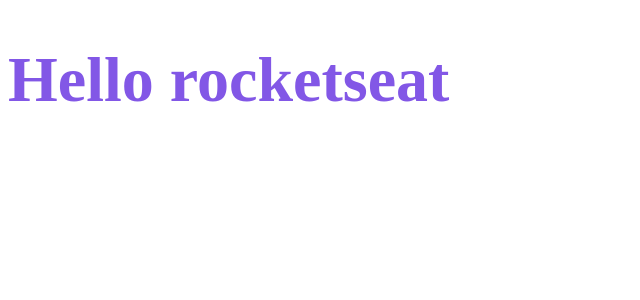
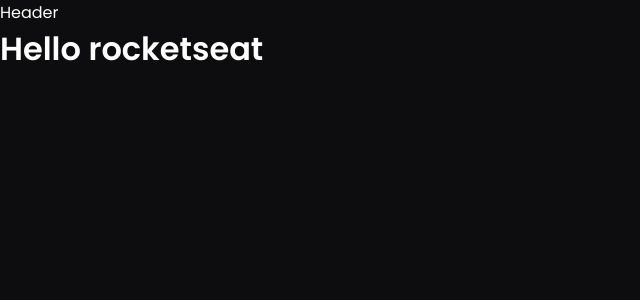
Before and after one commit to allyson7/fin-manager, a React (Create React App) app: page / in a window 1280 px wide. Shown: the top 300 px of the page, without its empty margins (0-640 px from the left). Built offline with nearby package versions, Linux system fonts and the light colour scheme.

Commit message:
:lipstick: added colors and fonts in global style

```diff
--- a/public/index.html
+++ b/public/index.html
@@ -1,9 +1,17 @@
 <!DOCTYPE html>
 <html lang="en">
   <head>
+    <link rel="preconnect" href="https://fonts.googleapis.com" />
+    <link rel="preconnect" href="https://fonts.gstatic.com" crossorigin />
+
     <meta charset="utf-8" />
     <meta name="viewport" content="width=device-width, initial-scale=1" />
     <link rel="shortcut icon" href="favicon.ico" type="image/x-icon" />
+
+    <link
+      href="https://fonts.googleapis.com/css2?family=Poppins:wght@400;600&display=swap"
+      rel="stylesheet"
+    />
 
     <title>Finance Manager</title>
   </head>
--- a/src/App.tsx
+++ b/src/App.tsx
@@ -1,14 +1,12 @@
-import styled from "styled-components";
-
-const Title = styled.h1`
-  font-size: 64px;
-  color: #8257e6;
-`;
+import { Header } from "./components/Header";
+import { GlobalStyle } from "./styles/global";
 
 export function App() {
   return (
-    <div className="App">
-      <Title>Hello rocketseat</Title>
-    </div>
+    <>
+      <GlobalStyle />
+      <Header />
+      <h1>Hello rocketseat</h1>
+    </>
   );
 }
--- /dev/null
+++ b/src/components/Header/index.tsx
@@ -0,0 +1,3 @@
+export function Header() {
+  return <header>Header</header>;
+}
--- /dev/null
+++ b/src/styles/global.ts
@@ -0,0 +1,63 @@
+import { createGlobalStyle } from "styled-components";
+
+export const GlobalStyle = createGlobalStyle`
+  :root {
+    --background: #0D0D0F;
+    --red: #E52E4D;
+    --green: #33CC95;
+    --yellow-gradient: linear-gradient(270deg, #F7DC01 0.99%, #FECF01 99.98%);
+    --brown: #9A7557;
+
+    --brown-light: #E0B485;
+
+    --text-body: #F0F2F5;
+    --text-title: #363F5F;
+
+    --shape: #FFFFFF;
+    --gray-dark: #1c1c1e;
+    --gray-light: #2C2C2E;
+  }
+
+  * {
+    margin: 0;
+    padding: 0;
+    box-sizing: border-box;
+  }
+
+  // font-size: 16px (Desktop)
+  html {
+    @media (max-width: 1080px) {
+      font-size: 93.75%; // 15px
+    }
+
+    @media (max-width: 720px) {
+      font-size: 87.5%; // 14px
+    }
+  }
+
+  // REM = 1rem = 16px
+
+  body {
+    background: var(--background);
+    --webkit-font-smoothing: antialiased;
+    color: var(--shape);
+  }
+
+  body, input, textarea, button {
+    font-family: 'Poppins', sans-serif;
+    font-weight: 400;
+  }
+
+  h1, h2, h3, h4, h5, h6, strong {
+    font-weight: 600;
+  }
+
+  button: {
+    cursor: pointer;
+  }
+
+  [disabled] {
+    opacity: 0.6;
+    cursor: not-allowed;
+  }
+`
```
Also changed, not shown: 1 other file (tests, documents, lock files or other folders).
